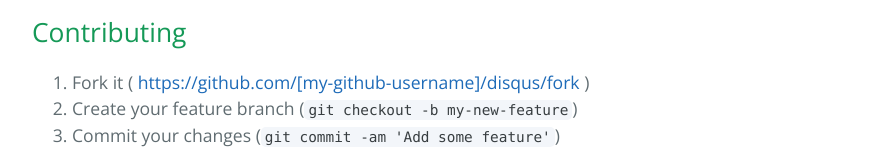
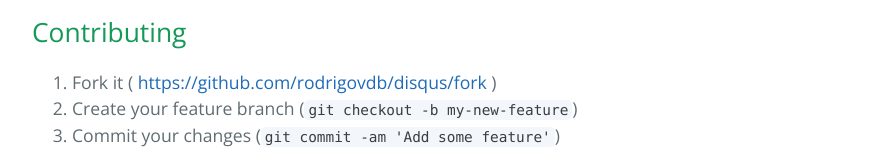
Before and after one commit to rodrigovdb/disqus-api, a plain HTML site: page index.html in a window 1280 px wide. Shown: the part 1249-1401 px from the top of the page, without its empty margins (192-1087 px from the left). Drawn offline with nearby package versions, Linux system fonts and the light colour scheme.

Commit message:
Fix index

```diff
--- a/index.html
+++ b/index.html
@@ -59,7 +59,7 @@ The easy way is go direct <a href="https://disqus.com/api/applications/register/
 <a id="contributing" class="anchor" href="#contributing" aria-hidden="true"><span class="octicon octicon-link"></span></a>Contributing</h2>
 
 <ol>
-<li>Fork it ( <a href="https://github.com/%5Bmy-github-username%5D/disqus/fork">https://github.com/[my-github-username]/disqus/fork</a> )</li>
+<li>Fork it ( <a href="https://github.com/%5Bmy-github-username%5D/disqus/fork">https://github.com/rodrigovdb/disqus/fork</a> )</li>
 <li>Create your feature branch (<code>git checkout -b my-new-feature</code>)</li>
 <li>Commit your changes (<code>git commit -am 'Add some feature'</code>)</li>
 <li>Push to the branch (<code>git push origin my-new-feature</code>)</li>
```
